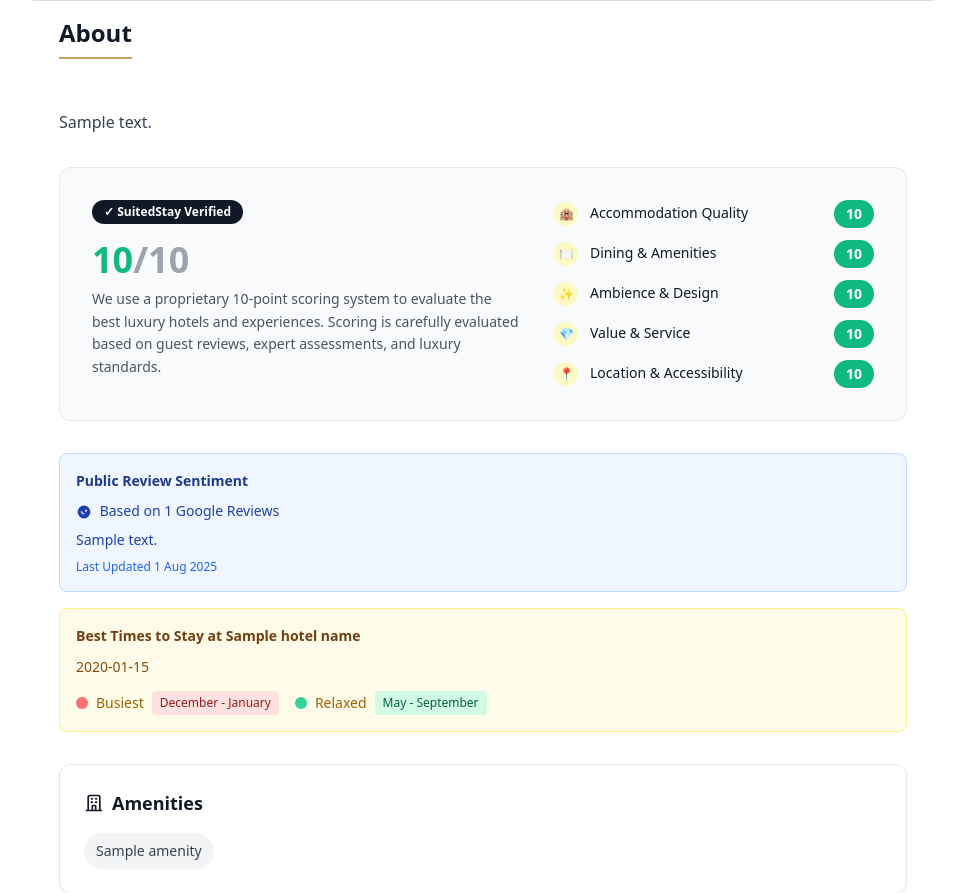
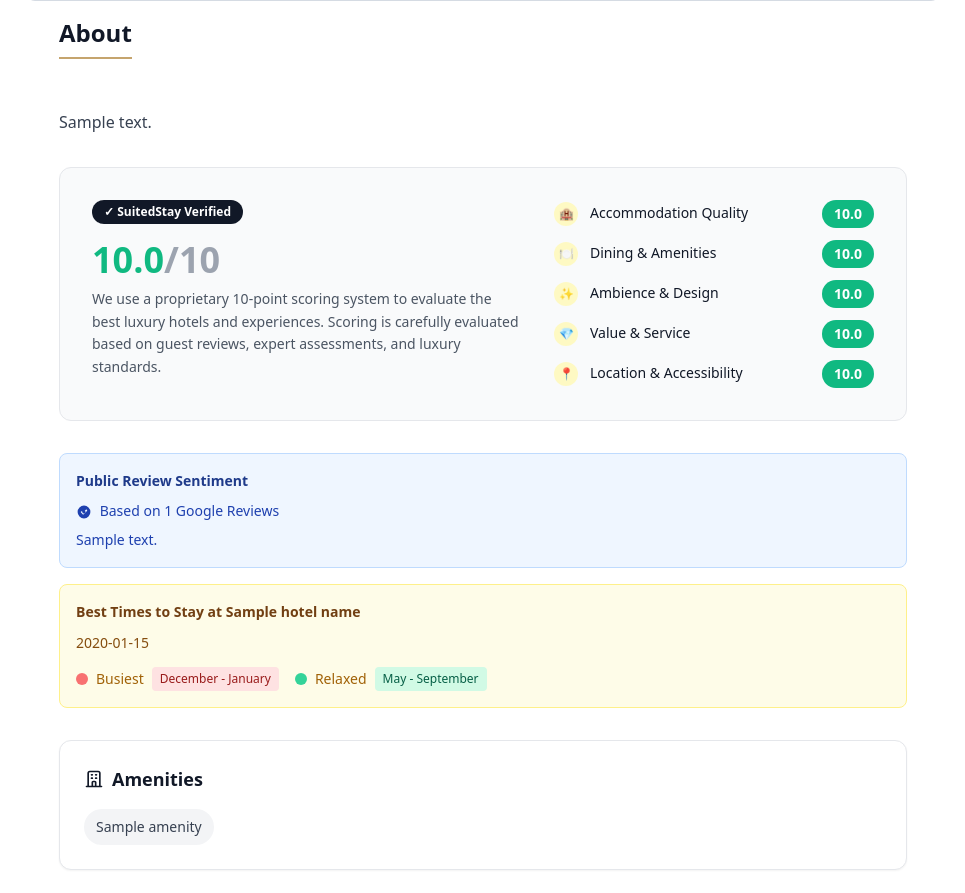
Before and after one commit to SuitedStay/SuitedStay, a Node project: template templates/hotel-template.hbs in a window 1280 px wide. Shown: the part 665-1558 px from the top of the page, without its empty margins (157-1122 px from the left). Run offline with Node 20 templates, Linux system fonts and the light colour scheme; the template is opened without the code that fills it: most values are stand-ins (such as "Sample title", 1, 10 or a date in 2020); grey boxes marked "Sample" are stand-in pictures; some libraries are stand-ins or nearby versions.

Commit message:
Remove Last Updated text and format all scores to 2dp

```diff
--- a/templates/hotel-template.hbs
+++ b/templates/hotel-template.hbs
@@ -222,7 +222,7 @@
                         <div class="bg-gray-900 text-white px-3 py-1 rounded-full text-xs font-semibold inline-flex items-center gap-1 mb-4">
                             ✓ SuitedStay Verified
                         </div>
-                        <div class="text-4xl font-bold text-emerald-500 mb-2">{{overall_score}}<span class="text-gray-400">/10</span></div>
+                        <div class="text-4xl font-bold text-emerald-500 mb-2">{{#if overall_score}}{{overall_score}}{{#unless (contains overall_score '.')}}{{#unless (eq overall_score '0')}}.0{{/unless}}{{/unless}}{{else}}0.0{{/if}}<span class="text-gray-400">/10</span></div>
                         <p class="text-gray-600 text-sm leading-relaxed max-w-md">
                             We use a proprietary 10-point scoring system to evaluate the best luxury hotels and experiences.
                             Scoring is carefully evaluated based on guest reviews, expert assessments, and luxury standards.
@@ -236,7 +236,7 @@
                                 <div class="w-6 h-6 bg-yellow-100 rounded-full flex items-center justify-center mr-3 text-xs">🏨</div>
                                 <span class="font-medium text-gray-900">Accommodation Quality</span>
                             </div>
-                            <div class="bg-emerald-500 text-white px-3 py-1 rounded-full text-sm font-bold">{{accommodation_quality_score}}</div>
+                            <div class="bg-emerald-500 text-white px-3 py-1 rounded-full text-sm font-bold">{{#if accommodation_quality_score}}{{accommodation_quality_score}}{{#unless (contains accommodation_quality_score '.')}}{{#unless (eq accommodation_quality_score '0')}}.0{{/unless}}{{/unless}}{{else}}0.0{{/if}}</div>
                         </div>
 
                         <div class="flex items-center justify-between">
@@ -244,7 +244,7 @@
                                 <div class="w-6 h-6 bg-yellow-100 rounded-full flex items-center justify-center mr-3 text-xs">🍽️</div>
                                 <span class="font-medium text-gray-900">Dining & Amenities</span>
                             </div>
-                            <div class="bg-emerald-500 text-white px-3 py-1 rounded-full text-sm font-bold">{{dining_amenities_score}}</div>
+                            <div class="bg-emerald-500 text-white px-3 py-1 rounded-full text-sm font-bold">{{#if dining_amenities_score}}{{dining_amenities_score}}{{#unless (contains dining_amenities_score '.')}}{{#unless (eq dining_amenities_score '0')}}.0{{/unless}}{{/unless}}{{else}}0.0{{/if}}</div>
                         </div>
 
                         <div class="flex items-center justify-between">
@@ -252,7 +252,7 @@
                                 <div class="w-6 h-6 bg-yellow-100 rounded-full flex items-center justify-center mr-3 text-xs">✨</div>
                                 <span class="font-medium text-gray-900">Ambience & Design</span>
                             </div>
-                            <div class="bg-emerald-500 text-white px-3 py-1 rounded-full text-sm font-bold">{{ambience_design_score}}</div>
+                            <div class="bg-emerald-500 text-white px-3 py-1 rounded-full text-sm font-bold">{{#if ambience_design_score}}{{ambience_design_score}}{{#unless (contains ambience_design_score '.')}}{{#unless (eq ambience_design_score '0')}}.0{{/unless}}{{/unless}}{{else}}0.0{{/if}}</div>
                         </div>
 
                         <div class="flex items-center justify-between">
@@ -260,7 +260,7 @@
                                 <div class="w-6 h-6 bg-yellow-100 rounded-full flex items-center justify-center mr-3 text-xs">💎</div>
                                 <span class="font-medium text-gray-900">Value & Service</span>
                             </div>
-                            <div class="bg-emerald-500 text-white px-3 py-1 rounded-full text-sm font-bold">{{value_service_score}}</div>
+                            <div class="bg-emerald-500 text-white px-3 py-1 rounded-full text-sm font-bold">{{#if value_service_score}}{{value_service_score}}{{#unless (contains value_service_score '.')}}{{#unless (eq value_service_score '0')}}.0{{/unless}}{{/unless}}{{else}}0.0{{/if}}</div>
                         </div>
 
                         <div class="flex items-center justify-between">
@@ -268,7 +268,7 @@
                                 <div class="w-6 h-6 bg-yellow-100 rounded-full flex items-center justify-center mr-3 text-xs">📍</div>
                                 <span class="font-medium text-gray-900">Location & Accessibility</span>
                             </div>
-                            <div class="bg-emerald-500 text-white px-3 py-1 rounded-full text-sm font-bold">{{location_accessibility_score}}</div>
+                            <div class="bg-emerald-500 text-white px-3 py-1 rounded-full text-sm font-bold">{{#if location_accessibility_score}}{{location_accessibility_score}}{{#unless (contains location_accessibility_score '.')}}{{#unless (eq location_accessibility_score '0')}}.0{{/unless}}{{/unless}}{{else}}0.0{{/if}}</div>
                         </div>
                     </div>
                 </div>
@@ -288,7 +288,6 @@
                     Based on {{reviews_count}} Google Reviews
                 </div>
                 <p class="text-blue-800 leading-relaxed">{{public_review_sentiment}}</p>
-                <p class="text-xs text-blue-600 mt-2">Last Updated 1 Aug 2025</p>
             </div>
 
             {{#if best_times_to_stay}}
```
